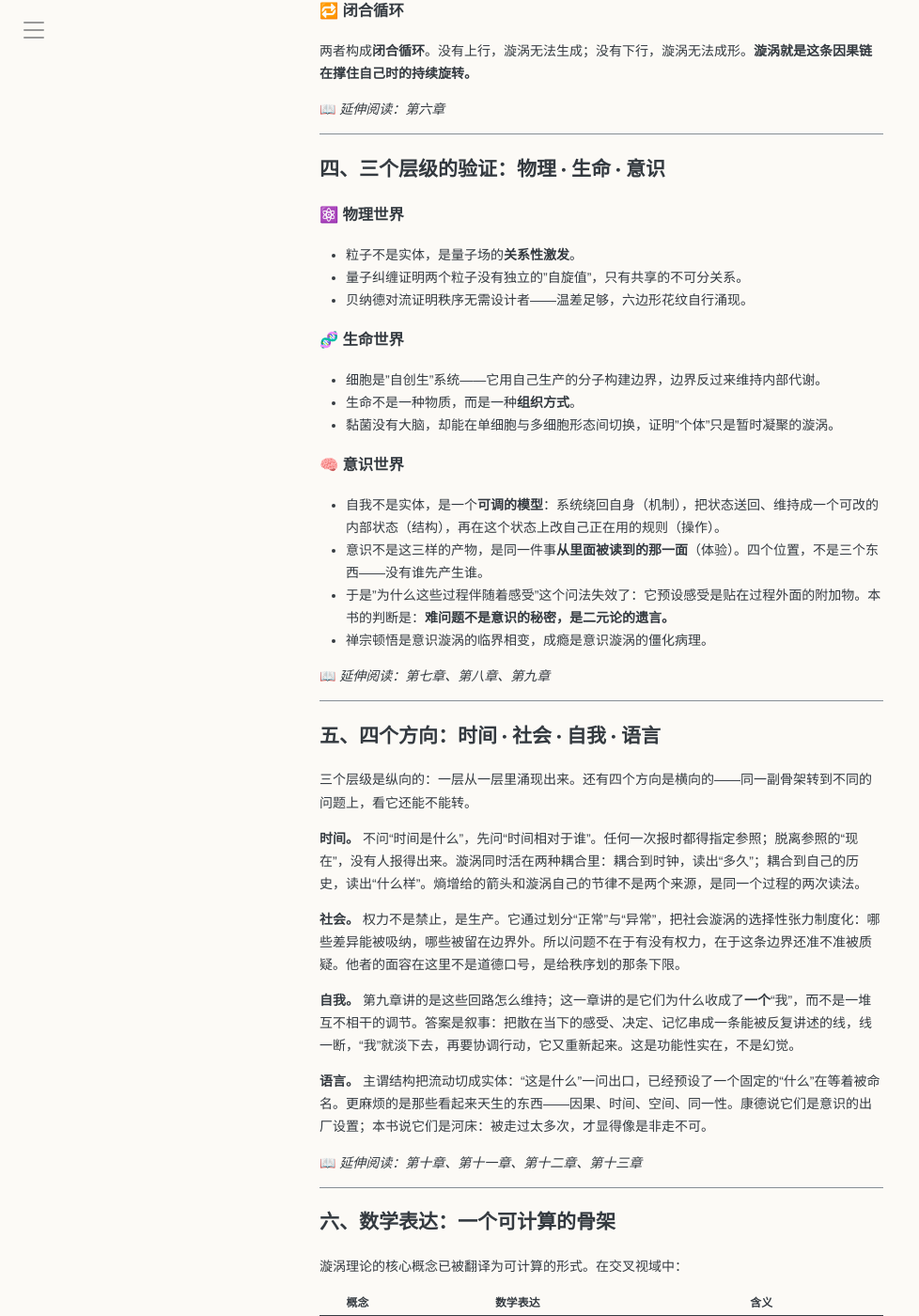
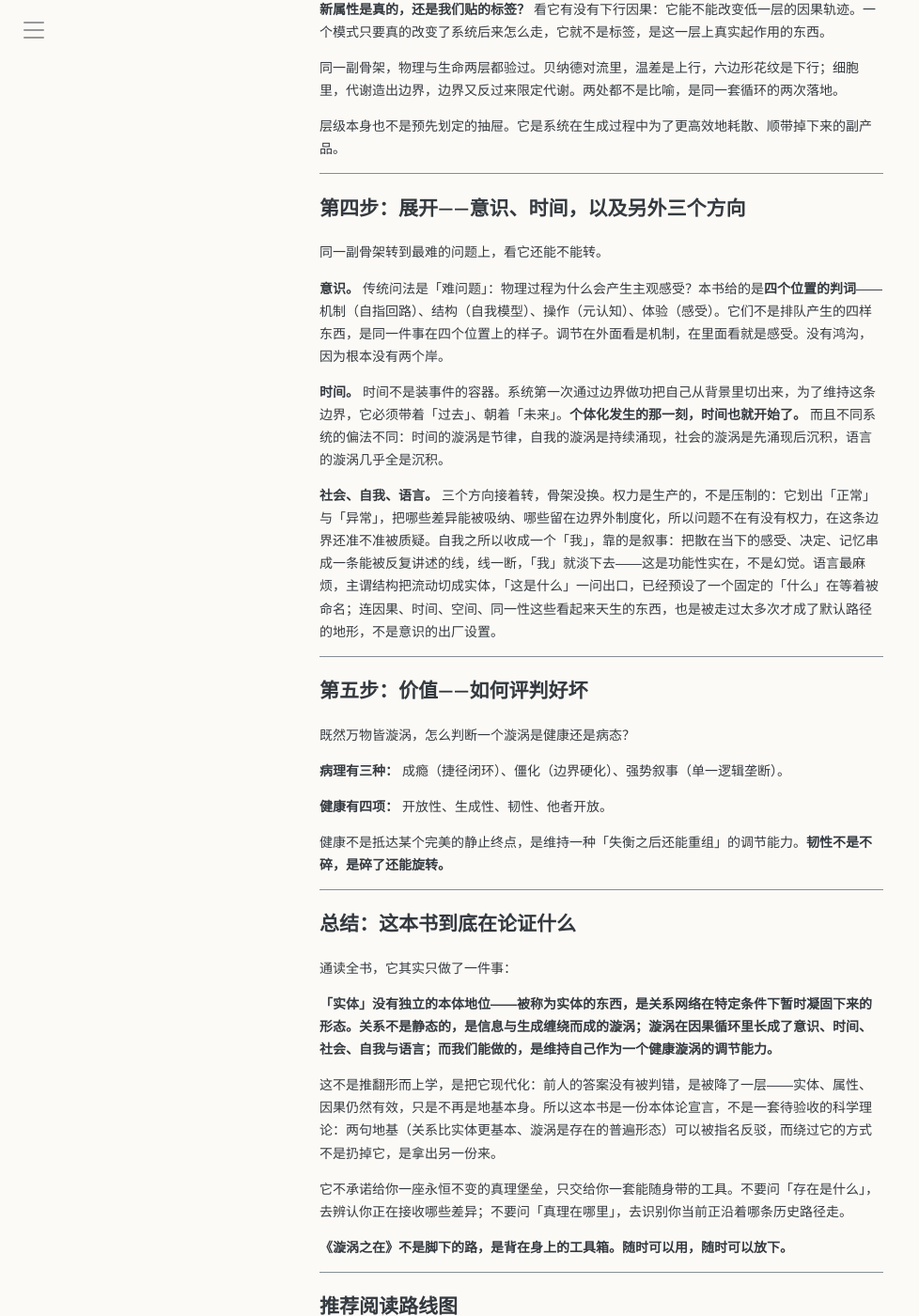
Before and after one commit to symphonyh/symphonyh.github.io, a Jekyll site: the page built from _posts/2026-07-14-导读.md, in a window 1280 px wide and 1400 px high, scrolled down 1431 px. Shown: the whole window at 94% size, without its empty margins (0-978 px from the left). Built offline with Jekyll 4.4.1, drawn with Linux system fonts in a browser that asks for light colours; a script that is not in the unit is left out; some of the changed text lies outside the part shown.

Commit message:
博客 导读改为推演版 v4；附录思维导图暂撤下
导读：换掉「八个命题」版（2,966 字），改为按全书论证顺序一句一步的推演版，正文 2,305 字；
路线图覆盖 17 章，删对话残留、删七个「论证推演／这一步的结论」标签、引号统一为「」。
附录：78 节点纵向过长，图上几乎看不清，先设 published: false 下架，mermaid 文本仍留在仓库。

```diff
--- a/_posts/2026-07-14-导读.md
+++ b/_posts/2026-07-14-导读.md
@@ -1,7 +1,7 @@
 ---
 layout: page
 title: 《漩涡之在》导读
-description: 想读《漩涡之在》却不知从何入手？本篇导读给出八个核心命题与推荐阅读路径，帮助你在两小时内把握全书的问题、方法与结论。
+description: 不列结论，只走推演：从「存在是什么」这个被误问两千年的问题出发，看全书如何一步步换掉地基、立起漩涡，再展开到意识、时间与语言。
 author: Vortex
 categories: [漩涡之在]
 tags: []
@@ -11,197 +11,116 @@ comments: true
 page_class: about-text-page
 ---
 
-> **版本说明：** 以下内容整合自《漩涡之在》全书（序章至第十七章）、人文篇、对话篇、交叉视域及看见漩涡碎片集，凝练为八个命题。每个命题均可在书稿相应章节中找到完整论证。
->
-> **目标读者：** 初次接触者——可在十分钟内把握体系核心走向。
+> **版本说明：** 本导读不罗列结论，只走推演。它顺着全书的论证顺序，从「实体论的死胡同」到「关系论」，再到「漩涡模型」，一句一步。读完之后，结论是你自己走到的。
 
 ---
 
-## 一、起点：一个被误问了两千年的问题
+## 引子：一个被误问了两千年的问题
 
-哲学始于一个提问：**"存在是什么？"**——它预设存在是一个可以被命名的"东西"。
+哲学始于一个提问：**「存在是什么？」**
 
-但这个提问方式本身可能错了。
+这个问法预设了存在是一个现成的「物」，一个可以指着说「就是这个」的东西。
 
-当我们追问"桌子是什么"时，剥到最后没有"桌子"，只有无数微小事件的相互关系。桌子的"存在"是这些关系在特定尺度上达成的动态稳定。语言让我们相信世界是名词的集合，但世界其实是动词的流动。
+两千年来，这条路线上的侦查一次次撞上南墙。不是因为他们不够聪明，是这个问法本身错了一层：只要把存在当成现成实体，就永远解释不了它如何显现、如何变化、如何与别的东西相关。
 
-真正的提问换了一层：
-
-**"存在凭什么成立，又凭什么还在转？"**
-
-📖 _延伸阅读：序章、第一章_
+于是本书换了一个问法：**不问「存在是什么」，问「存在如何维持」。**
 
 ---
 
-## 二、核心主张：存在即漩涡
+## 第一步：换地基——如果实体不可靠，关系凭什么先于实体
 
-存在不是实体，而是**关系的维持**；关系的基本属性是**信息与生成**；存在的普遍形态是**漩涡**——通过持续交换维持自身动态平衡的**过程结构**。
+放弃实体之后，本书主张「关系先于实体」。但这立刻撞上一个门槛：如果世界里只有关系、没有关系项，两个不同的关系靠什么区分？
 
-只说关系还差半步：关系可以静止地摆在那里，存在从来不是摆着的。说存在是关系，等于把动词又写成了名词，只是换了个更时髦的名词。
+1. **关系是什么。** 关系不是静态的连线，是**可被识别的差异耦合事件**。
+2. **个体化难题。** 没有关系项，区分两个关系的只能是**边界做功**。边界不是从外面切进来的刀，是系统在局部收紧、维持内外差异的那个过程。
+3. **回答。** 两个边界之所以是两个，是因为它们维持的差异不同、要付的代价不同、失效的方式不可互替。
 
-还剩一关要过。如果世界里只有关系、没有关系项，两个关系靠什么区分？靠边界——一个关系之所以是这个关系，是因为有一个正在做功的边界把它从背景里切出来。边界不是从外面切进来的刀，是关系网络在局部收紧。这一次收紧和那一次收紧之所以是两个，是因为它们在做的功不同：维持的差异不同，要付的代价不同，失效的方式不同，三者互不替代。
+**关系由此成为第一性。** 「边界做功」取代了「关系项」，实体最后的落脚点被拆掉了。
 
-一个河流漩涡看起来是个"东西"——它有形状、有位置、有稳定性。但构成它的水分子时刻在变。漩涡的"同一性"不是物质的同一，而是**动态模式的同一性**。它没有"构成它的物质"，只有"经过它的流动"。
-
-这个观察适用于一切尺度：从量子场的涨落到星系的旋转，从细胞的代谢到意识的流动，从文明的兴衰到爱情的起伏。
-
-📖 _延伸阅读：第三章、第五章_
+于是「存在」换成一个能动手的问法：它有没有自己的边界？内部状态是不是关于自己的？有没有把这些状态送回自身的通路？三条齐了，它就在；缺一条，它只是路过。
 
 ---
 
-## 三、核心机制：上行因果与下行因果的闭合循环
+## 第二步：机制——死网如何变成活漩涡
 
-漩涡的动力来自两个方向的因果循环：
+关系若只是摆在那里，就还是死结构。它得运作，于是有了两个基本属性：**信息**（差异的横向模式）与**生成**（差异的纵向流动）。
 
-### 🔼 上行因果
+1. 信息是约束，生成是不可逆的流动。
+2. 两者一旦缠绕耦合，在连续介质里必然卷曲成环。
+3. **漩涡，就是「信息—生成耦合」在物理世界最简的吸引子。**
 
-无数局部互动涌现出宏观秩序。分子碰撞产生温度，个体交易产生市场，细胞代谢维持出一个有边界的整体——低层汇聚为高层，新质从中诞生。
+**实体不是一个东西，是一个状态。** 它没有消失，只是降了一级：成了这个过程在特定条件下凝固下来的暂稳态——看起来是个东西，实际上是流过去的水。
 
-### 🔽 下行因果
-
-一旦宏观秩序形成，它反过来约束局部行为。意识引导神经元，市场约束交易者，温度限制分子运动——高层作为边界条件，缩小低层的可能性空间。
-
-### 🔁 闭合循环
-
-两者构成**闭合循环**。没有上行，漩涡无法生成；没有下行，漩涡无法成形。**漩涡就是这条因果链在撑住自己时的持续旋转。**
-
-📖 _延伸阅读：第六章_
+漩涡靠的不是形状，是那股张力。边界不是墙，它靠「选择性张力」立着：系统不把环境里的一切都放进来，只让某些差异生效，其余的挡在外面；可这股取舍又不能定死——完全放开会被环境冲散，完全封死就停止交换而僵死。两者之间那个必须一直维持、又永远不能定死的位置，就是边界。
 
 ---
 
-## 四、三个层级的验证：物理 · 生命 · 意识
+## 第三步：动力——世界是如何转动的
 
-### ⚛️ 物理世界
+漩涡一旦成形，就不是被动的。世界由两股力量共同驱动：**上行因果**与**下行因果**。
 
-- 粒子不是实体，是量子场的**关系性激发**。
-- 量子纠缠证明两个粒子没有独立的"自旋值"，只有共享的不可分关系。
-- 贝纳德对流证明秩序无需设计者——温差足够，六边形花纹自行涌现。
+1. 无数局部互动自发汇聚，长出宏观秩序——这是上行涌现。
+2. 宏观秩序一旦成形，反过来改变局部行为发生的概率——这是下行约束。
+3. **闭合循环。** 没有上行，漩涡无法生成；没有下行，漩涡无法成形。高层与低层互为因果。
 
-### 🧬 生命世界
+**新属性是真的，还是我们贴的标签？** 看它有没有下行因果：它能不能改变低一层的因果轨迹。一个模式只要真的改变了系统后来怎么走，它就不是标签，是这一层上真实起作用的东西。
 
-- 细胞是"自创生"系统——它用自己生产的分子构建边界，边界反过来维持内部代谢。
-- 生命不是一种物质，而是一种**组织方式**。
-- 黏菌没有大脑，却能在单细胞与多细胞形态间切换，证明"个体"只是暂时凝聚的漩涡。
+同一副骨架，物理与生命两层都验过。贝纳德对流里，温差是上行，六边形花纹是下行；细胞里，代谢造出边界，边界又反过来限定代谢。两处都不是比喻，是同一套循环的两次落地。
 
-### 🧠 意识世界
-
-- 自我不是实体，是一个**可调的模型**：系统绕回自身（机制），把状态送回、维持成一个可改的内部状态（结构），再在这个状态上改自己正在用的规则（操作）。
-- 意识不是这三样的产物，是同一件事**从里面被读到的那一面**（体验）。四个位置，不是三个东西——没有谁先产生谁。
-- 于是"为什么这些过程伴随着感受"这个问法失效了：它预设感受是贴在过程外面的附加物。本书的判断是：**难问题不是意识的秘密，是二元论的遗言。**
-- 禅宗顿悟是意识漩涡的临界相变，成瘾是意识漩涡的僵化病理。
-
-📖 _延伸阅读：第七章、第八章、第九章_
+层级本身也不是预先划定的抽屉。它是系统在生成过程中为了更高效地耗散、顺带掉下来的副产品。
 
 ---
 
-## 五、四个方向：时间 · 社会 · 自我 · 语言
+## 第四步：展开——意识、时间，以及另外三个方向
 
-三个层级是纵向的：一层从一层里涌现出来。还有四个方向是横向的——同一副骨架转到不同的问题上，看它还能不能转。
+同一副骨架转到最难的问题上，看它还能不能转。
 
-**时间。** 不问“时间是什么”，先问“时间相对于谁”。任何一次报时都得指定参照；脱离参照的“现在”，没有人报得出来。漩涡同时活在两种耦合里：耦合到时钟，读出“多久”；耦合到自己的历史，读出“什么样”。熵增给的箭头和漩涡自己的节律不是两个来源，是同一个过程的两次读法。
+**意识。** 传统问法是「难问题」：物理过程为什么会产生主观感受？本书给的是**四个位置的判词**——机制（自指回路）、结构（自我模型）、操作（元认知）、体验（感受）。它们不是排队产生的四样东西，是同一件事在四个位置上的样子。调节在外面看是机制，在里面看就是感受。没有鸿沟，因为根本没有两个岸。
 
-**社会。** 权力不是禁止，是生产。它通过划分“正常”与“异常”，把社会漩涡的选择性张力制度化：哪些差异能被吸纳，哪些被留在边界外。所以问题不在于有没有权力，在于这条边界还准不准被质疑。他者的面容在这里不是道德口号，是给秩序划的那条下限。
+**时间。** 时间不是装事件的容器。系统第一次通过边界做功把自己从背景里切出来，为了维持这条边界，它必须带着「过去」、朝着「未来」。**个体化发生的那一刻，时间也就开始了。** 而且不同系统的偏法不同：时间的漩涡是节律，自我的漩涡是持续涌现，社会的漩涡是先涌现后沉积，语言的漩涡几乎全是沉积。
 
-**自我。** 第九章讲的是这些回路怎么维持；这一章讲的是它们为什么收成了**一个**“我”，而不是一堆互不相干的调节。答案是叙事：把散在当下的感受、决定、记忆串成一条能被反复讲述的线，线一断，“我”就淡下去，再要协调行动，它又重新起来。这是功能性实在，不是幻觉。
-
-**语言。** 主谓结构把流动切成实体：“这是什么”一问出口，已经预设了一个固定的“什么”在等着被命名。更麻烦的是那些看起来天生的东西——因果、时间、空间、同一性。康德说它们是意识的出厂设置；本书说它们是河床：被走过太多次，才显得像是非走不可。
-
-📖 _延伸阅读：第十章、第十一章、第十二章、第十三章_
+**社会、自我、语言。** 三个方向接着转，骨架没换。权力是生产的，不是压制的：它划出「正常」与「异常」，把哪些差异能被吸纳、哪些留在边界外制度化，所以问题不在有没有权力，在这条边界还准不准被质疑。自我之所以收成一个「我」，靠的是叙事：把散在当下的感受、决定、记忆串成一条能被反复讲述的线，线一断，「我」就淡下去——这是功能性实在，不是幻觉。语言最麻烦，主谓结构把流动切成实体，「这是什么」一问出口，已经预设了一个固定的「什么」在等着被命名；连因果、时间、空间、同一性这些看起来天生的东西，也是被走过太多次才成了默认路径的地形，不是意识的出厂设置。
 
 ---
 
-## 六、数学表达：一个可计算的骨架
+## 第五步：价值——如何评判好坏
 
-漩涡理论的核心概念已被翻译为可计算的形式。在交叉视域中：
+既然万物皆漩涡，怎么判断一个漩涡是健康还是病态？
 
-<div class="table-wrapper" markdown="1">
+**病理有三种：** 成瘾（捷径闭环）、僵化（边界硬化）、强势叙事（单一逻辑垄断）。
 
-| 概念         | 数学表达                                | 含义                                                           |
-| ------------ | --------------------------------------- | -------------------------------------------------------------- |
-| **上行因果** | $\Phi = \sum F_i$                       | 局部失配汇聚为宏观应力，总自由能持续累积                       |
-| **临界点**   | $\text{Crit}(\Phi(t))$                  | 当 $\Phi$ 持续高于阈值且无法通过微调下降时，系统判定"必须重写" |
-| **涌现**     | $R^* = \arg\min_{R \in \Omega} \Phi(R)$ | 系统从历史经验中筛选最优新结构                                 |
-| **下行因果** | $R^*$ 被强制推行                        | 所有局部行为被统一约束，$\Phi$ 降至低位                        |
-| **实体**     | $R^*$ 被误读为客观属性                  | 它只是特定关系网络在特定历史条件下凝固下来的暂稳态             |
+**健康有四项：** 开放性、生成性、韧性、他者开放。
 
-</div>
-
-> **关键补充：** 阈值 $\Phi_{\max}$ 和候选空间 $\Omega$ 不是外部给定，而是系统**历史曲率（记忆）的沉积调用**。
-
-📖 _延伸阅读：交叉视域（概率的关系论、交换模型、数学的重新定位）_
+健康不是抵达某个完美的静止终点，是维持一种「失衡之后还能重组」的调节能力。**韧性不是不碎，是碎了还能旋转。**
 
 ---
 
-## 七、实践指向：健康与僵化
+## 总结：这本书到底在论证什么
 
-漩涡不是中性的。它可以健康地旋转，也可以僵化地空转。
+通读全书，它其实只做了一件事：
 
-<div class="table-wrapper" markdown="1">
+**「实体」没有独立的本体地位——被称为实体的东西，是关系网络在特定条件下暂时凝固下来的形态。关系不是静态的，是信息与生成缠绕而成的漩涡；漩涡在因果循环里长成了意识、时间、社会、自我与语言；而我们能做的，是维持自己作为一个健康漩涡的调节能力。**
 
-|          | 🟢 健康的漩涡                                                              | 🔴 僵化的漩涡                                                      |
-| -------- | -------------------------------------------------------------------------- | ------------------------------------------------------------------ |
-| **特征** | 开放、生成、有韧性、对他者开放                                             | 封闭、重复、边界硬化、单一逻辑                                     |
-| **案例** | 开源社区（多元协作）、即兴爵士乐队（相互聆听）、健康的亲密关系（赤名莉香） | 成瘾（虚假的交换）、僵化（边界硬化）、强势叙事（神圣化的单一逻辑） |
+这不是推翻形而上学，是把它现代化：前人的答案没有被判错，是被降了一层——实体、属性、因果仍然有效，只是不再是地基本身。所以这本书是一份本体论宣言，不是一套待验收的科学理论：两句地基（关系比实体更基本、漩涡是存在的普遍形态）可以被指名反驳，而绕过它的方式不是扔掉它，是拿出另一份来。
 
-</div>
+它不承诺给你一座永恒不变的真理堡垒，只交给你一套能随身带的工具。不要问「存在是什么」，去辨认你正在接收哪些差异；不要问「真理在哪里」，去识别你当前正沿着哪条历史路径走。
 
-健康的秘密不在于"永远不失衡"，而在于**"失衡后能够重组"**。
-
-**韧性不是不碎，是碎了还能旋转。**
-
-📖 _延伸阅读：第十四章、第十五章_
+**《漩涡之在》不是脚下的路，是背在身上的工具箱。随时可以用，随时可以放下。**
 
 ---
 
-## 八、理论的性质：一份本体论宣言，不是一套待验收的科学理论
+## 推荐阅读路线图
 
-《漩涡之在》是一份**本体论宣言**，不是一套等着验收的科学理论。
-
-它不给你一个什么都能装进去的脚手架，它给你两条可以被指名反驳的主张：**关系比实体更基本；漩涡是存在的普遍形态。** 这两句是地基，不是假设。地基的用处是让上面每一层都站得住，不是让读者读完把它拆掉。
-
-它当然可以被反驳。哪一处论证接不上，那是这本书错了，不是视角不同。它也可以被超越：任何主张被更好的主张取代，都是它应得的下场。但**可以被反驳，不等于可以被绕过**：绕过一份宣言的方式不是把它扔掉，是拿出另一份来。
-
-它目前的状态是：一条已经落到三个领域（物理 / 生命 / 意识）的地基，一副可被计算的形式骨架，十七位思想者的对话，以及一处它自己承认还没算清的地方——物理层的定量检验。
-
-📖 _延伸阅读：第十六章、第十七章_
-
----
-
-## 阅读路线图
-
-如果你只有时间读一个部分：
-
-| 你的兴趣       | 建议阅读                                       |
-| -------------- | ---------------------------------------------- |
-| 理解核心主张   | 第五章                                         |
-| 理解动力机制   | 第六章                                         |
-| 想要具体案例   | 第七章（物理）、第八章（生命）、第九章（意识） |
-| 时间·社会·语言 | 第十章、第十一章、第十二章、第十三章           |
-| 想要科学化表达 | 交叉视域：交换模型                             |
-| 想知道"然后呢" | 第十四章、第十五章、第十七章                   |
-
-## 一句话总纲
-
-**存在不是实体，是关系的维持。关系不是静态结构，是持续交换。持续交换在临界点上自我重写——这就是漩涡之在的全部。**
-
-## 如何使用这本书
-
-《漩涡之在》不是一套需要被记住的学说。你可以把它理解为一个背在身上的工具箱。
-
-当你在关系中感到卡住、在决策中感到迟疑、在创作中感到停滞时，它可以为你提供几个可以随时启用的功能：
-
-- 辨认你正在接收哪些差异，哪些被过滤了。
-- 识别你当前正在沿着哪条历史路径走，那条路径是否还可以被偏离。
-- 发现哪里有一个可做调节的判断点，而不是被动接受现状。
-
-你不必同时使用所有工具。当你不需要它时，你可以把它收起来，继续走路。工具箱不会替你决定你的方向，它只是让你在向前走的时候，能更清楚地感知到自己正在哪里、正在向哪里走。
-
-**《漩涡之在》不是脚下的路，是背在身上的工具。工具会用旧，也会在更好的工具出现时被换掉——但在那之前，你得先拿它干过活。**
-
-> 结构性比喻与机制延伸的区分：
->
-> 在书中使用一些来自物理学的词汇（如"曲率"、"纠缠"、"共振"等）来描述关系网络中的现象。
->
-> 这些词汇的使用是基于它们结构上的相似性，不代表声称它们的机制相同。
->
-> 当你讨论量子现象时，你是在物理层级上说话；当你讨论关系网络时，你是在信息/交换层级上说话。这两者之间是"映射"关系，而不是"同一"关系。
+| 你的兴趣 | 建议阅读 |
+| :--- | :--- |
+| 看破案过程（实体如何被推翻） | 序章、第一章 |
+| 看核心推理（关系如何立基） | 第二章、第三章 |
+| 看认识论转向（我们为什么一直看错） | 第四章 |
+| 想读最短的一章（全书骨架） | 第五章 |
+| 看动力机制（上行与下行的闭合） | 第六章 |
+| 看物理与生命的验证（漩涡的实证） | 第七章、第八章 |
+| 看意识新解（四位置判词） | 第九章（重点 9.2 与 9.4） |
+| 看时间与历史（个体化与节律） | 第十章 |
+| 看社会·自我·语言（骨架的另外三个方向） | 第十一章、第十二章、第十三章 |
+| 看如何生活（健康与病理） | 第十四章、第十五章 |
+| 看全书的收束（结论与遗留问题） | 第十六章、第十七章 |
```
Also changed, not shown: _posts/2026-06-19-附录.md (+1 -1 lines).
